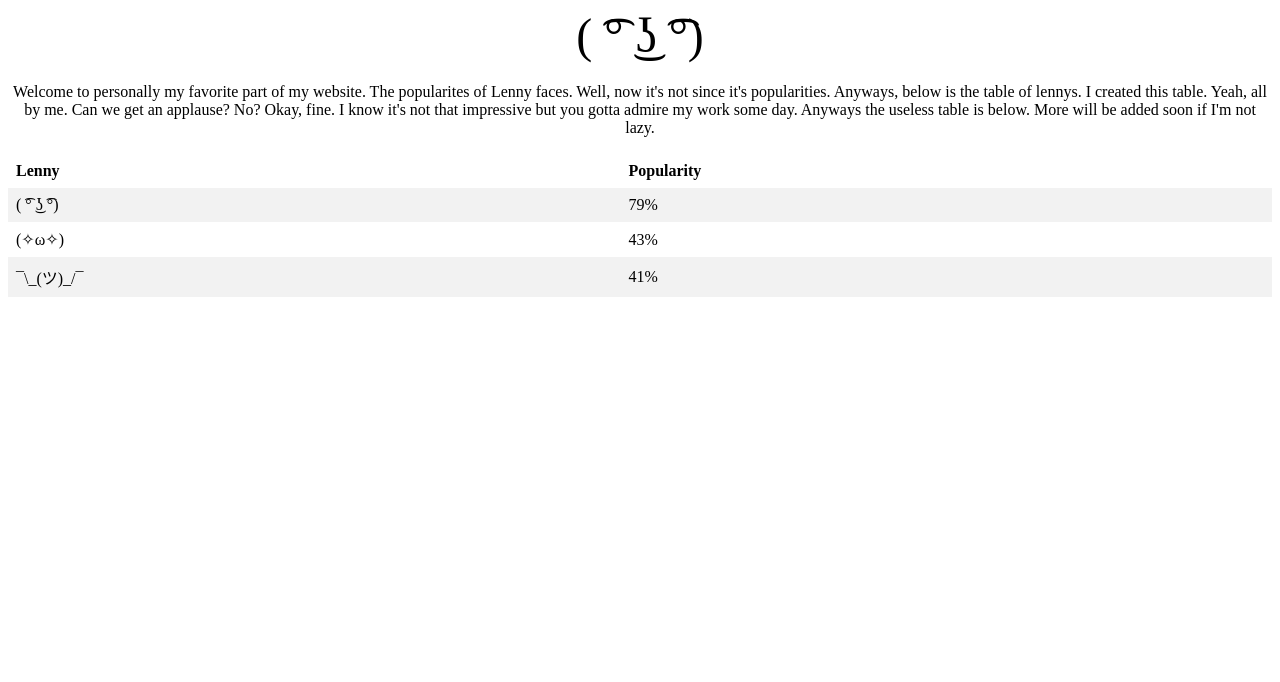
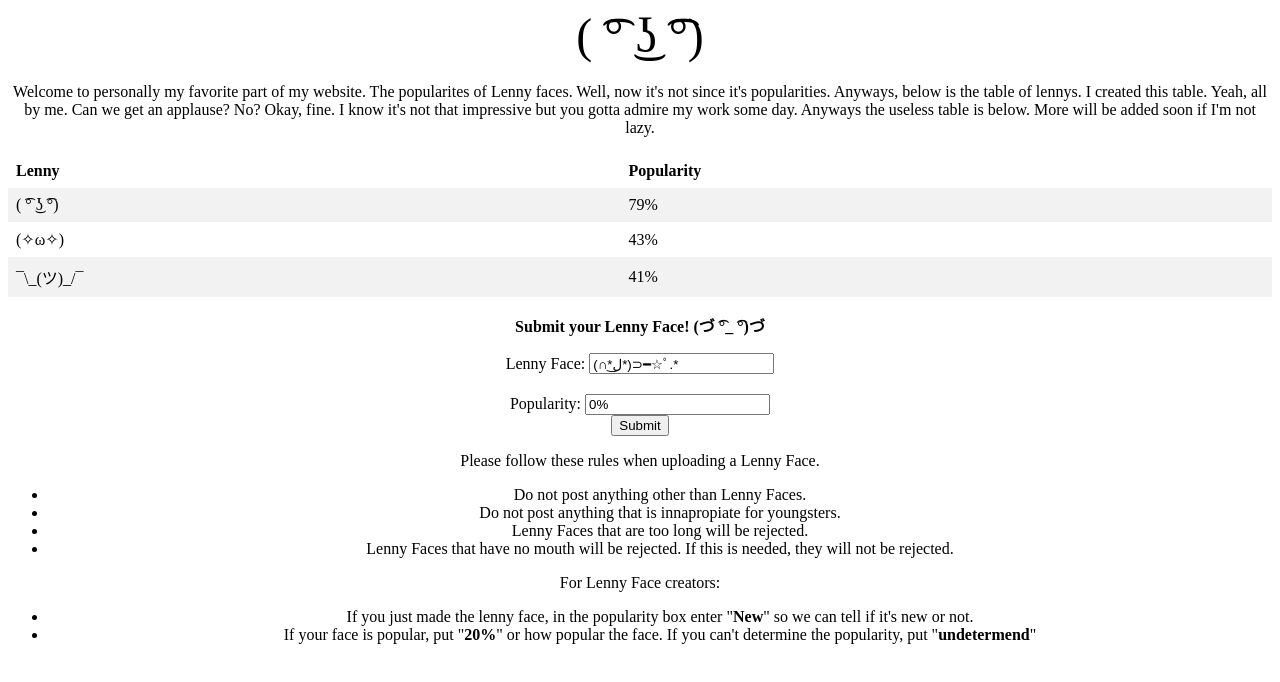
Before and after one commit to swirllenny/lenny, a plain HTML site: page index.html in a window 1280 px wide. Drawn offline with Linux system fonts and the light colour scheme.

Commit message:
Update index.html

```diff
--- a/index.html
+++ b/index.html
@@ -48,5 +48,29 @@ tr:nth-child(even) {background-color: #f2f2f2;}
     </tr>
   </table>
 </div>
+<center><p><strong>Submit your Lenny Face! (づ ͡°_ ͡°)づ</strong></p></center>
+
+<form action="/thankyouface">
+<center>Lenny Face: <input type="text" name="" value="(∩*ل͜*)⊃━☆ﾟ.*"><br></center>
+</form>
+<HR width="40" color="#FFFFFF" size="4">
+<form action="/action_page.php" method="get">
+<center>Popularity: <input type="text" name="" value="0%"><br></center>
+<input type="submit" value="Submit">
+</form>
+
+<center><p> Please follow these rules when uploading a Lenny Face. </p></center>
+<ul>
+  <center><li>Do not post anything other than Lenny Faces.</li></center>
+  <center><li>Do not post anything that is innapropiate for youngsters.</li></center>
+  <center><li>Lenny Faces that are too long will be rejected.</li></center>
+  <center><li>Lenny Faces that have no mouth will be rejected. If this is needed, they will not be rejected.</li></center>
+</ul>
+
+<center><p> For Lenny Face creators: </p></center>
+<ul>
+  <center><li>If you just made the lenny face, in the popularity box enter "<strong>New</strong>" so we can tell if it's new or not.</li></center>
+  <center><li>If your face is popular, put "<strong>20%</strong>" or how popular the face. If you can't determine the popularity, put "<strong>undetermend</strong>"</li></center>
+</ul>
 </body>
 </html>
```
